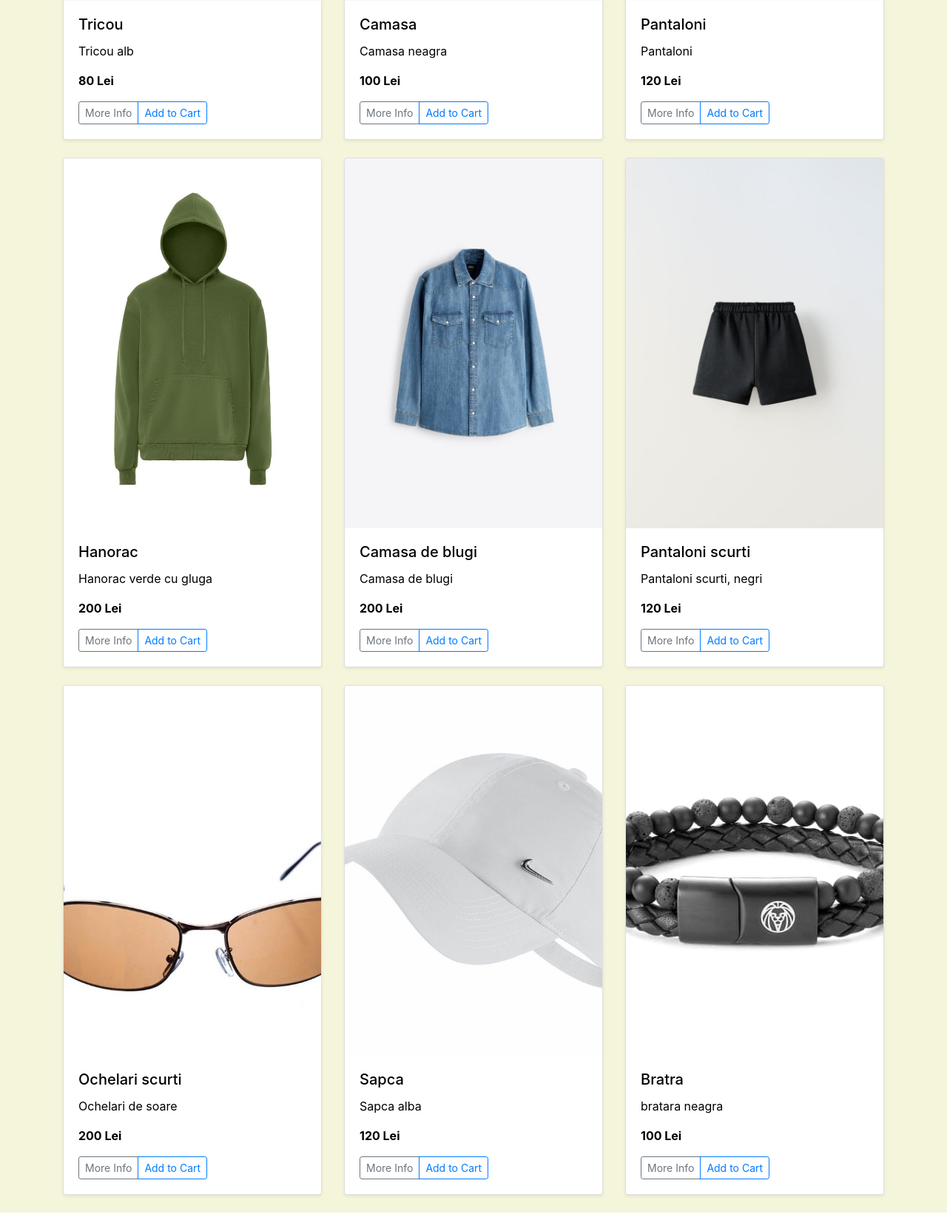
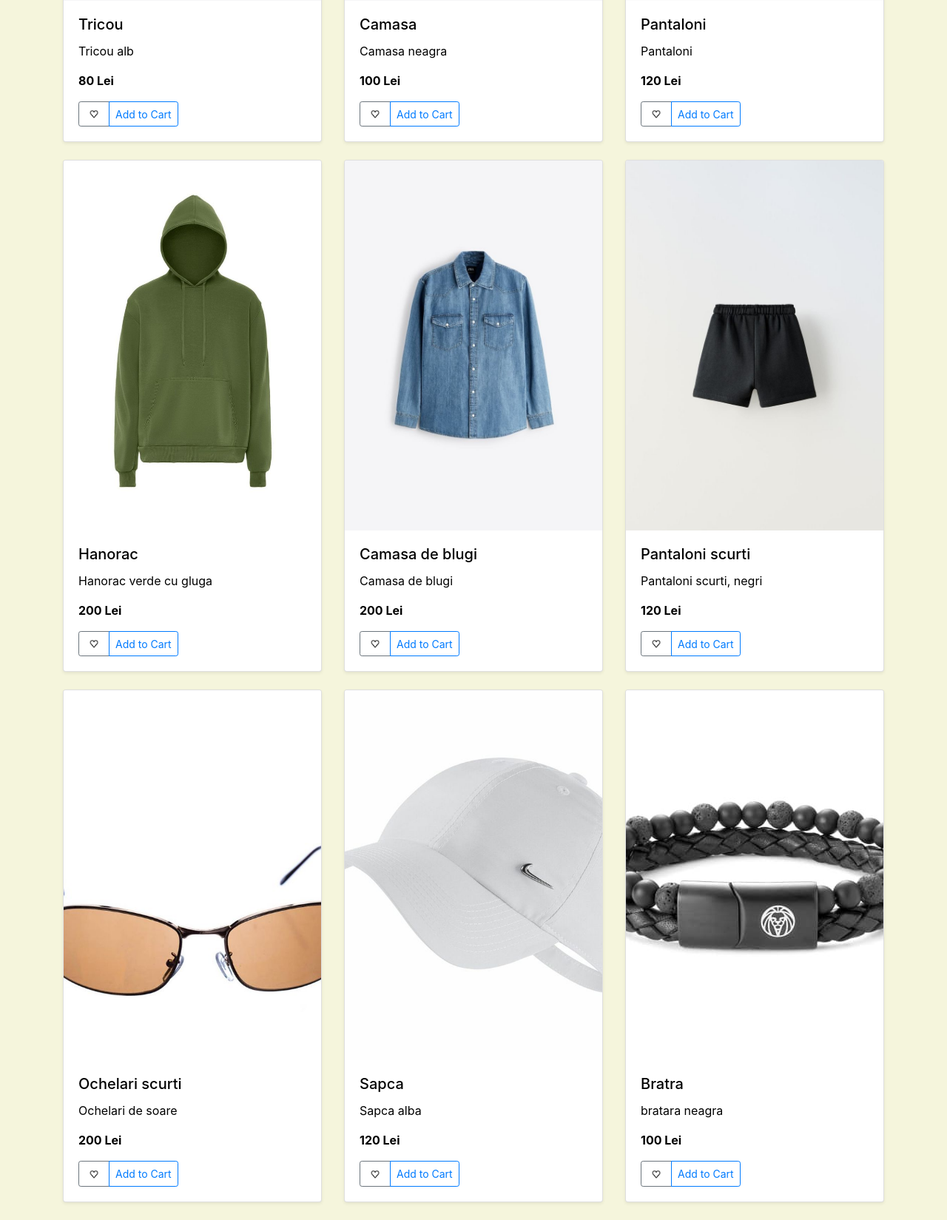
Before and after one commit to talidabejinaru/StyleHeaven, a Flask app: page /men in a window 1280 px wide. Shown: the part 650-2299 px from the top of the page at 74% size. Run offline with Flask 3, Linux system fonts and the light colour scheme; a user stored in the database is signed in; data comes from the database, SQL or seed files in the repository; some libraries are stand-ins or nearby versions.

Commit message:
Added implementation for StyleHeaven site

```diff
--- a/market/templates/men.html
+++ b/market/templates/men.html
@@ -23,7 +23,9 @@ Men's Page
                     <p class="card-text"><strong>{{ item.price }} Lei</strong></p>
                     <div class="d-flex justify-content-between align-items-center">
                         <div class="btn-group">
-                            <button type="button" class="btn btn-sm btn-outline-secondary" data-toggle="modal" data-target="#Modal-MoreInfo-{{ item.id }}">More Info</button>
+                            <button type="button" class="btn btn-sm btn-outline-secondary" data-toggle="modal" data-target="#Modal-Favorite-{{ item.id }}">
+                                <img src="{{ url_for('static', filename='img/favorite.png') }}" alt="Favorite" style="width: 24px; height: 24px;">
+                            </button>
                             <button type="button" class="btn btn-sm btn-outline-primary" data-toggle="modal" data-target="#Modal-PurchaseConfirm-{{ item.id }}">Add to Cart</button>
                         </div>
                     </div>
--- a/market/templates/women.html
+++ b/market/templates/women.html
@@ -23,7 +23,9 @@ Women's Page
                     <p class="card-text"><strong>{{ item.price }} Lei</strong></p>
                     <div class="d-flex justify-content-between align-items-center">
                         <div class="btn-group">
-                            <button type="button" class="btn btn-sm btn-outline-secondary" data-toggle="modal" data-target="#Modal-MoreInfo-{{ item.id }}">More Info</button>
+                            <button type="button" class="btn btn-sm btn-outline-secondary" data-toggle="modal" data-target="#Modal-Favorite-{{ item.id }}">
+                                <img src="{{ url_for('static', filename='img/favorite.png') }}" alt="Favorite" style="width: 24px; height: 24px;">
+                            </button>
                             <button type="button" class="btn btn-sm btn-outline-primary" data-toggle="modal" data-target="#Modal-PurchaseConfirm-{{ item.id }}">Add to Cart</button>
                         </div>
                     </div>
```
